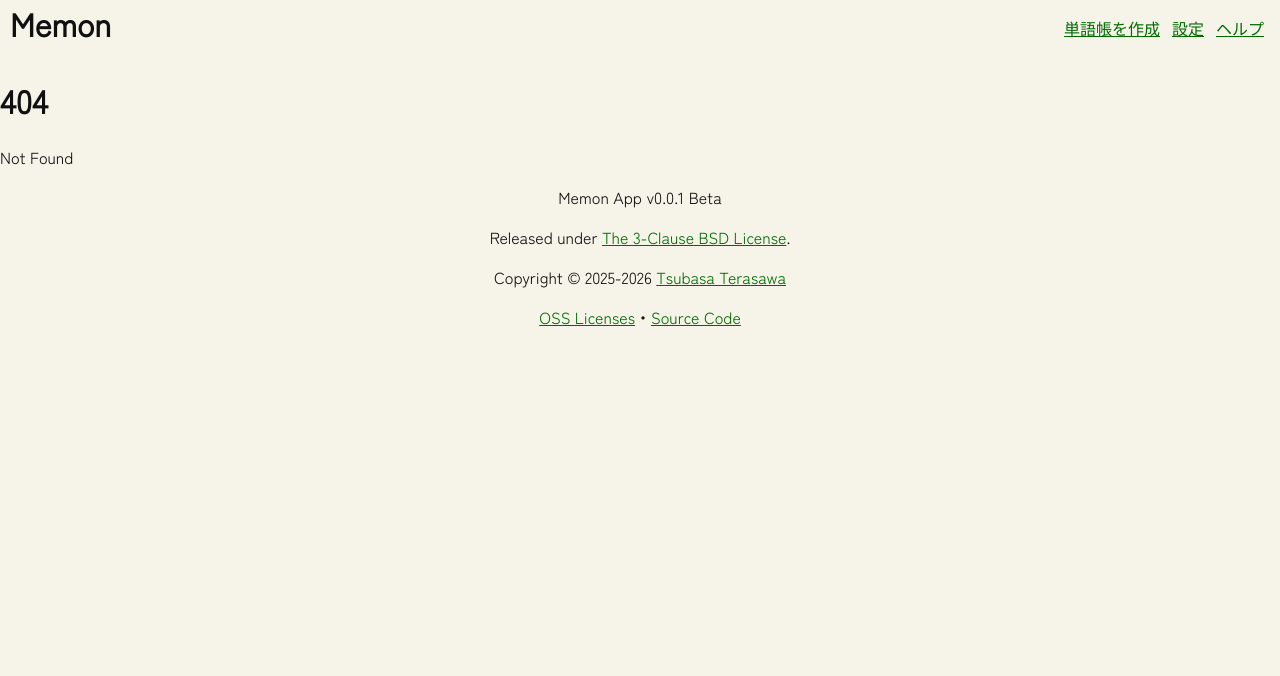
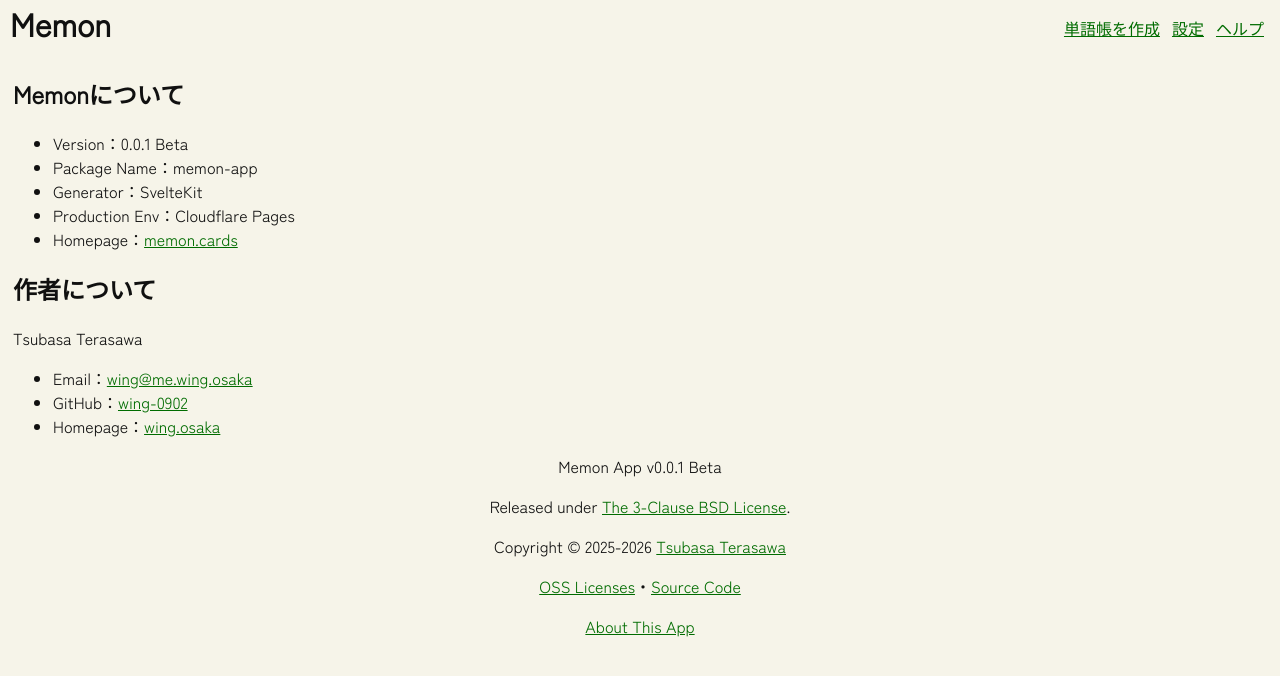
Before and after one commit to wing-0902/memon_app, a SvelteKit app: page /info in a window 1280 px wide. Before the commit this address had no page. Shown: the top 676 px of the page. Built offline with nearby package versions, Linux system fonts and the light colour scheme; a web font is replaced by a local one.

Commit message:
[skip ci] mdsvex

```diff
--- a/package.json
+++ b/package.json
@@ -36,6 +36,7 @@
     "eslint-config-prettier": "^10.1.8",
     "eslint-plugin-svelte": "^3.13.1",
     "globals": "^16.5.0",
+    "mdsvex": "^0.12.6",
     "prettier": "^3.7.4",
     "prettier-plugin-svelte": "^3.4.0",
     "rollup-plugin-license": "^3.6.0",
--- a/src/lib/components/layouts/Footer.svelte
+++ b/src/lib/components/layouts/Footer.svelte
@@ -3,6 +3,7 @@
     <p>Released under <a href='https://opensource.org/license/bsd-3-clause' target='_blank'>The 3-Clause BSD License</a>.</p>
     <p>Copyright &copy; 2025-2026 <a href='https://wing.osaka/' target='_blank'>Tsubasa Terasawa</a></p>
     <p><a href='/OSS-LICENSES.txt' target="_blank">OSS Licenses</a>・<a href='https://github.com/wing-0902/memon_app' target='_blank'>Source Code</a></p>
+    <p><a href='/info/'>About This App</a></p>
 </footer>
 
 <style lang="scss">
--- a/src/routes/+layout.svelte
+++ b/src/routes/+layout.svelte
@@ -24,7 +24,17 @@
 
 <div class="root">
   <Header />
-  {@render children()}
+  <div class='slot'>
+    {@render children()}
+  </div>
   <Footer />
   <SetDisplayName />
 </div>
+
+<style lang="scss">
+  .root {
+    .slot {
+      margin: auto 13px;
+    }
+  }
+</style>
--- /dev/null
+++ b/src/routes/info/+page.svelte
@@ -0,0 +1,25 @@
+<script lang='js'>
+  import { VERSION as SVELTEKIT_VERSION } from '@sveltejs/kit';
+</script>
+
+<svelte:head>
+  <title>技術仕様 | Memon</title>
+</svelte:head>
+
+<div class="root">
+  <h2>Memonについて</h2>
+  <ul>
+    <li>Version：{__APP_VERSION__}</li>
+    <li>Package Name：{__APP_NAME__}</li>
+    <li>Generator：SvelteKit {SVELTEKIT_VERSION}</li>
+    <li>Production Env：Cloudflare Pages</li>
+    <li>Homepage：<a href='https://memon.cards/' target='_blank'>memon.cards</a></li>
+  </ul>
+  <h2>作者について</h2>
+  <p>Tsubasa Terasawa</p>
+  <ul>
+    <li>Email：<a href='mailto:wing@me.wing.osaka'>wing@me.wing.osaka</a></li>
+    <li>GitHub：<a href='https://github.com/wing-0902' target="_blank">wing-0902</a></li>
+    <li>Homepage：<a href='https://wing.osaka/' target="_blank">wing.osaka</a></li>
+  </ul>
+</div>
--- a/src/routes/license/+page.svelte
+++ /dev/null
@@ -1,5 +0,0 @@
-<svelte:head>
-  <title>技術仕様 | Memon</title>
-</svelte:head>
-
-<div class="root"></div>
--- a/svelte.config.js
+++ b/svelte.config.js
@@ -1,5 +1,6 @@
 import adapter from '@sveltejs/adapter-static';
 import { vitePreprocess } from '@sveltejs/vite-plugin-svelte';
+import { mdsvex } from 'mdsvex';
 
 /** @type {import('@sveltejs/kit').Config} */
 const config = {
@@ -12,7 +13,13 @@
     // If your environment is not supported, or you settled on a specific environment, switch out the adapter.
     // See https://svelte.dev/docs/kit/adapters for more information about adapters.
     adapter: adapter()
-  }
+  },
+  extensions: [".svelte", ".md"],
+  preprocess: [
+    mdsvex({
+      extension: '.md',
+    })
+  ]
 };
 
 export default config;
```
Also changed, not shown: 1 other file (tests, documents, lock files or other folders).
